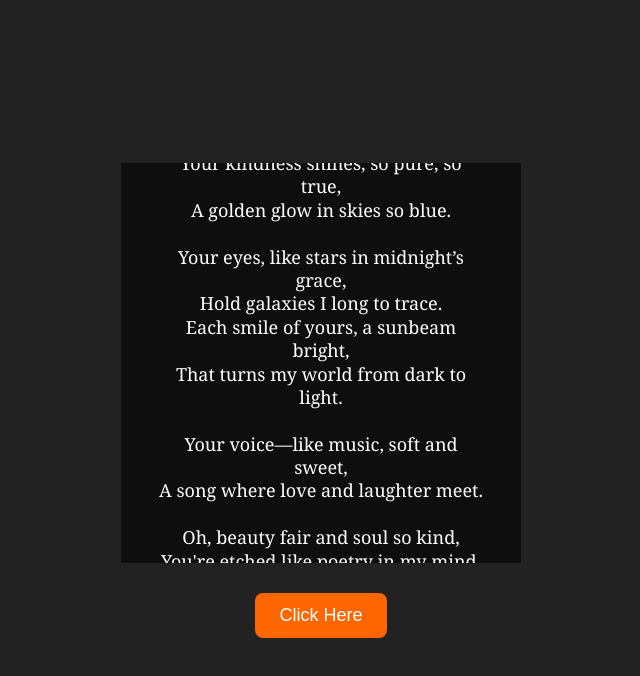
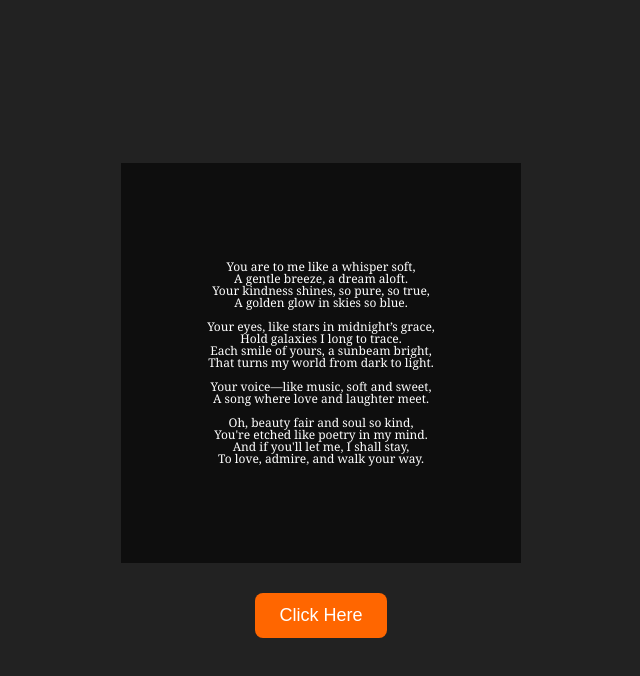
Before and after one commit to Ritam1601/B8, a plain HTML site: page index.html in a window 1280 px wide. Both pictures are taken after a click on the button "Click Here". Shown: the whole page, without its empty margins (319-959 px from the left). Drawn offline with Linux system fonts and the light colour scheme.

Commit message:
Update index.html

```diff
--- a/index.html
+++ b/index.html
@@ -60,8 +60,8 @@
       box-sizing: border-box;
       background-color: rgba(0, 0, 0, 0.6);
       text-align: center;
-      font-size: 18px;
-      line-height: 1.3;
+      font-size: 12px;
+      line-height: 1.0;
       opacity: 0;
       transition: opacity 1.6s ease-in-out;
       display: flex;
```
